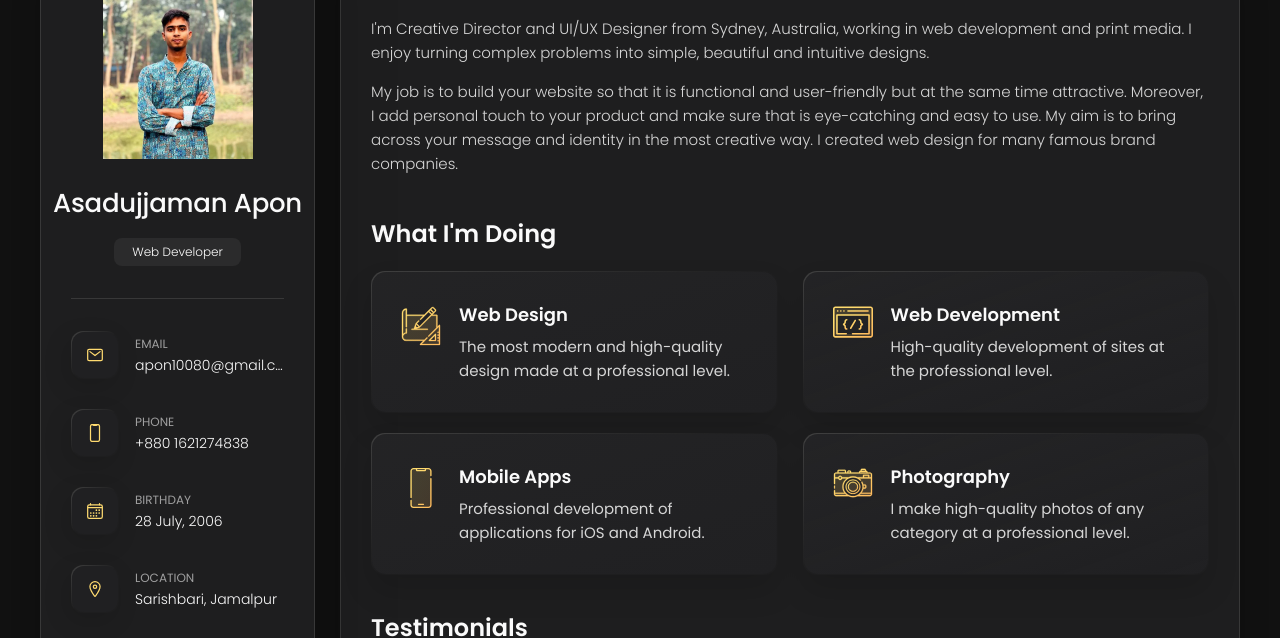
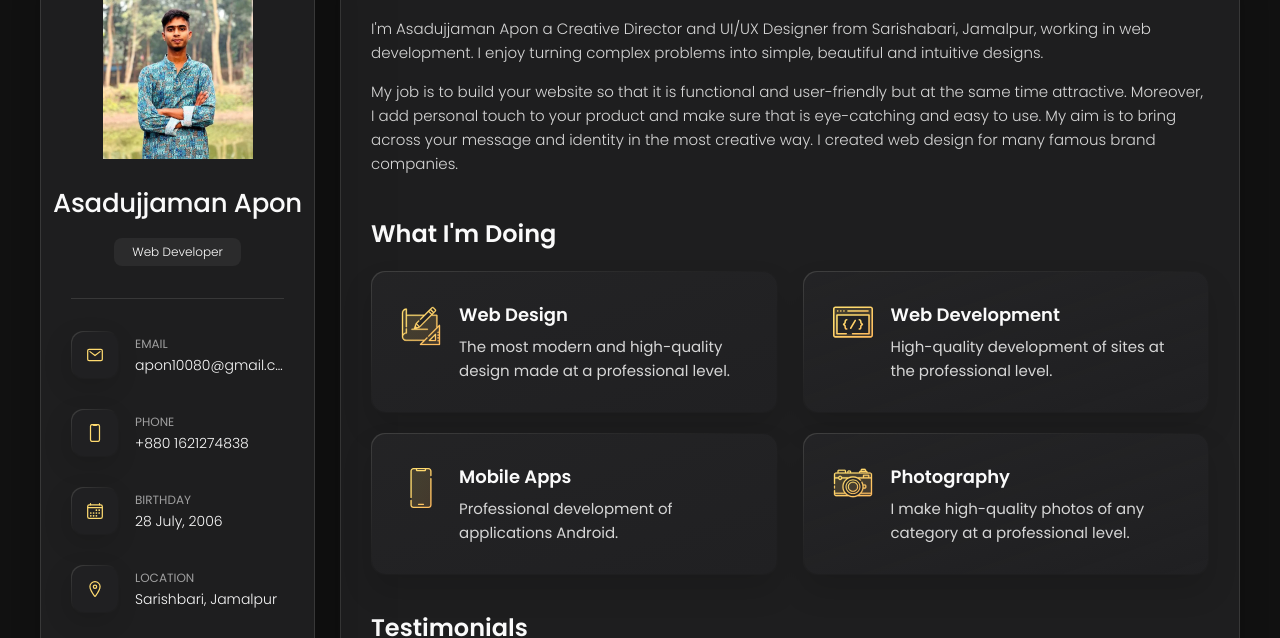
Before and after one commit to aponexe69/new, a plain HTML site: page index.html in a window 1280 px wide. Shown: the part 162-800 px from the top of the page. Drawn offline with nearby package versions, Linux system fonts and the light colour scheme.

Commit message:
Update index.html

```diff
--- a/index.html
+++ b/index.html
@@ -210,7 +210,7 @@
 
         <section class="about-text">
           <p>
-            I'm Creative Director and UI/UX Designer from Sydney, Australia, working in web development and print media.
+            I'm Asadujjaman Apon a Creative Director and UI/UX Designer from Sarishabari, Jamalpur, working in web development.
             I enjoy
             turning complex problems into simple, beautiful and intuitive designs.
           </p>
@@ -278,7 +278,7 @@
                 <h4 class="h4 service-item-title">Mobile apps</h4>
 
                 <p class="service-item-text">
-                  Professional development of applications for iOS and Android.
+                  Professional development of applications Android.
                 </p>
               </div>
 
```
